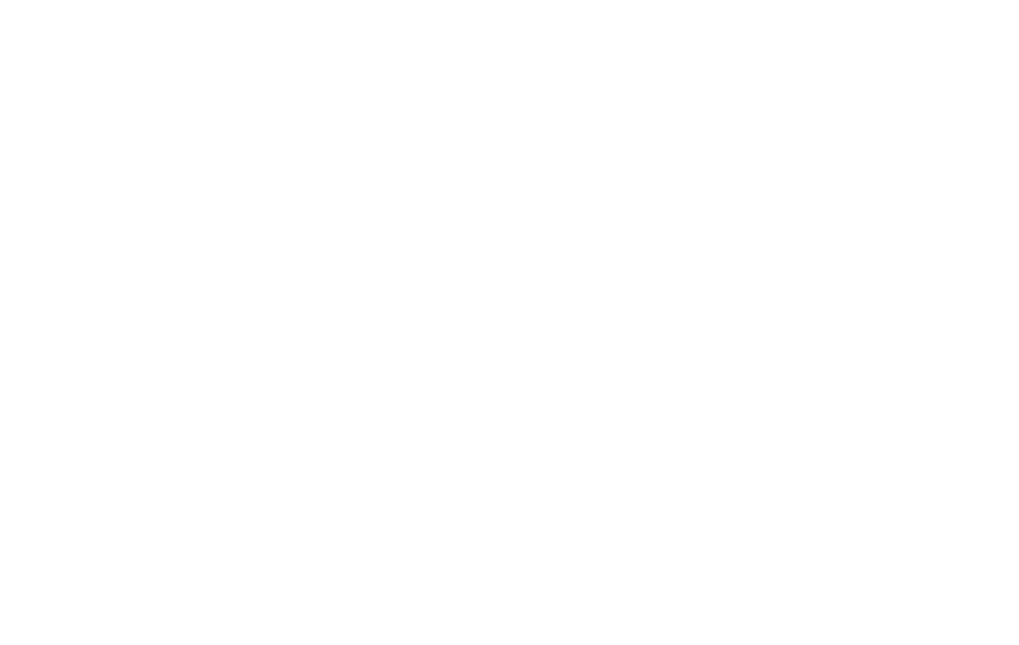
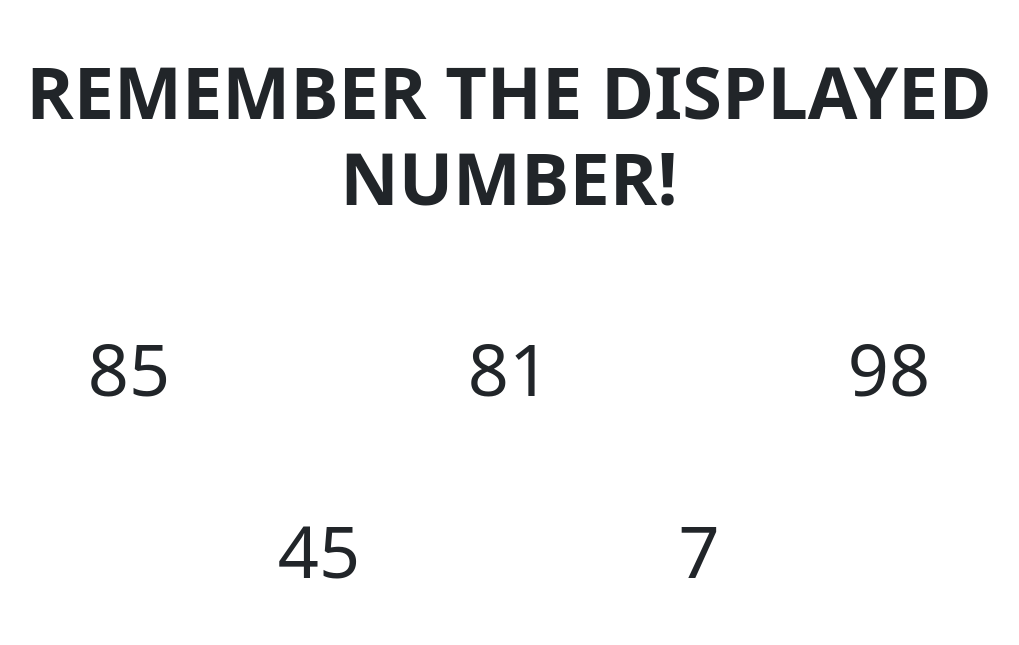
Before and after one commit to leonardomastrangelo/js-simon, a plain HTML site: page index.html in a window 1280 px wide. Shown: the whole page, without its empty margins (131-1150 px from the left). Drawn offline with nearby package versions, Linux system fonts and the light colour scheme.

Commit message:
added rnd numbers displayed

```diff
--- a/index.html
+++ b/index.html
@@ -12,9 +12,11 @@
     <!-- css -->
     <link rel="stylesheet" href="css/style.css">
     <link href="https://cdn.jsdelivr.net/npm/bootstrap@5.3.2/dist/css/bootstrap.min.css" rel="stylesheet" integrity="sha384-T3c6CoIi6uLrA9TneNEoa7RxnatzjcDSCmG1MXxSR1GAsXEV/Dwwykc2MPK8M2HN" crossorigin="anonymous">
-    <title>Griglia Campo Minato</title>
+    <title>JS Simon</title>
 </head>
 <body>
+
+    <h1 class="display-2 text-uppercase text-center py-5 fw-bold">remember the displayed number!</h1>
 
     <div class="container d-flex justify-content-center align-items-center py-5 d-none">
         <!-- INSERTING NUMBERS BY USER -->
@@ -39,15 +41,18 @@
             <input type="number" id="num-5" name="num-5" value="" class="form-control w-50">
         </div>
 
-        <!-- HERE I PRINT NUMBERS TO REMEMBER-->
-        <div id="rnd-number" class="row">
-        </div>
+        <button class="btn btn-success">Invia</button>
+    </div>
 
-        <!-- HERE I SHOW THE RESULTS -->
-        <div id="result" class="d-none">
+    <!-- HERE I PRINT NUMBERS TO REMEMBER-->
+    <div class="container">
+        <div id="rnd-number" class="row justify-content-center align-items-center">
         </div>
     </div>
 
+    <!-- HERE I SHOW THE RESULTS -->
+    <div id="result" class="d-none">
+    </div>
 
     <!-- JS -->
     <script src="js/utilities.js"></script>
--- a/js/script.js
+++ b/js/script.js
@@ -1 +1,53 @@
 "use strict"
+myApp()
+function myApp() {
+
+    /**
+     * DATA
+    */
+    // random numbers to generate
+    const maxRndNumbers = 5;
+    // min
+    const min = 1;
+    // max
+    const max = 100;
+    // array where to push random generated numbers
+    const generatedRndNumbers = []
+    // array of numbers inserted in input by user
+    const insertedNumbers = []
+    // timer for numbers' disappearance
+    const timerDisappearance = 3;
+    // caputing in variable the div in which i print the generated numbers
+    const rndNumPrint = document.getElementById("rnd-number")
+    // capturing variables from imput
+    let num1 = document.getElementById("num-1").value;
+    let num2 = document.getElementById("num-2").value;
+    let num3 = document.getElementById("num-3").value;
+    let num4 = document.getElementById("num-4").value;
+    let num5 = document.getElementById("num-5").value;
+
+    /**
+     * EXECUTION
+    */
+
+    // pushing 5 rnd numbers in array
+    while (generatedRndNumbers.length < maxRndNumbers ) {
+        // singular rnd number
+        let rndNumber = getRndInteger(1,100);
+        if (!generatedRndNumbers.includes(rndNumber)) {
+            generatedRndNumbers.push(rndNumber)
+        }
+    }
+
+    for (let i = 0; i < generatedRndNumbers.length; i++) {
+        const element = generatedRndNumbers[i];
+        rndNumPrint.innerHTML +=
+        `
+        <div class="col-4 text-center display-2 py-5">${element}</div>
+        `
+        console.log(element, rndNumPrint);
+    }
+
+
+
+}
```
